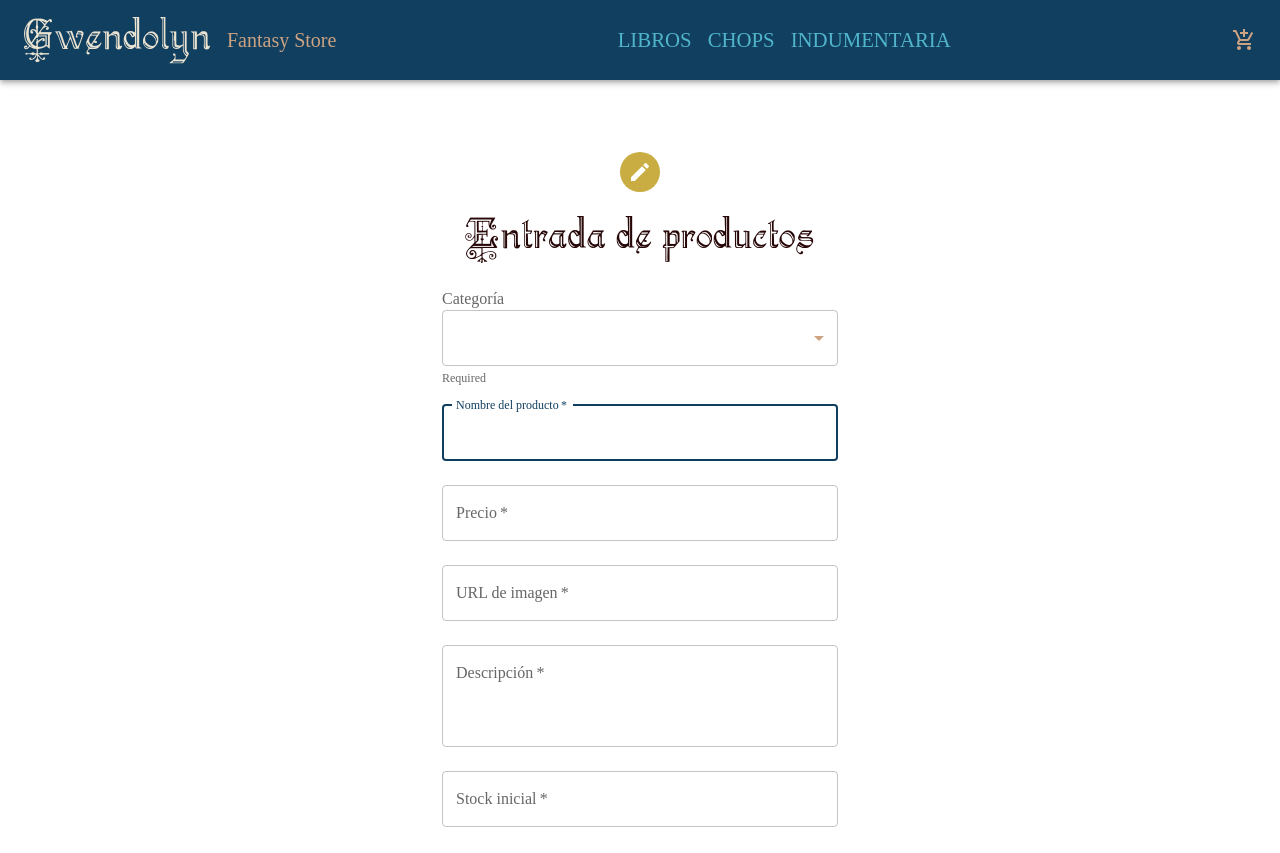
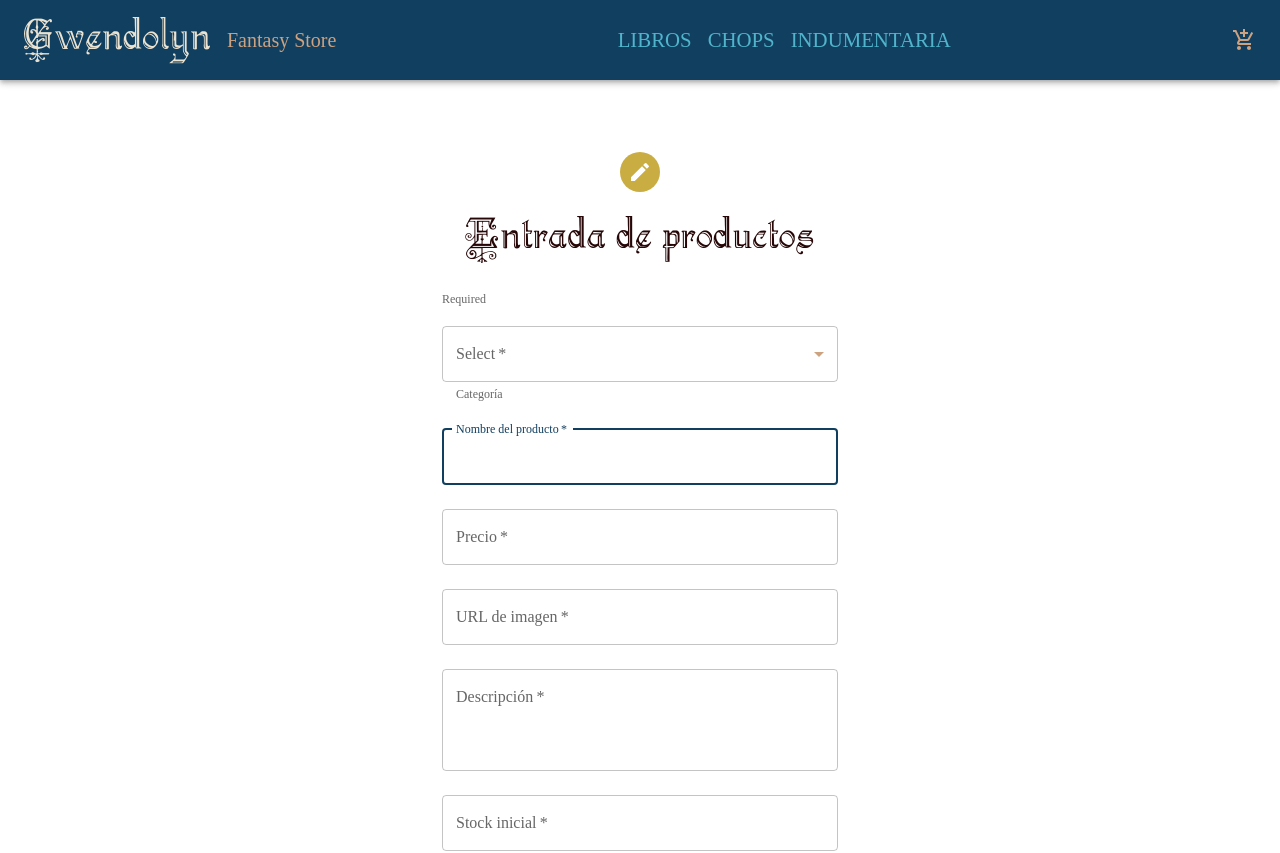
Before and after one commit to melisen/gwen-front, a React (Create React App) app: page /admin in a window 1280 px wide. Shown: the top 853 px of the page. Built offline with nearby package versions, Linux system fonts and the light colour scheme; a web font is replaced by a local one.

Commit message:
no puede fetchear localhost:8080

```diff
--- a/src/Components/FormProducts/EntryForm.jsx
+++ b/src/Components/FormProducts/EntryForm.jsx
@@ -4,8 +4,6 @@ import Avatar from '@mui/material/Avatar';
 import Button from '@mui/material/Button';
 import CssBaseline from '@mui/material/CssBaseline';
 import TextField from '@mui/material/TextField';
-import FormControlLabel from '@mui/material/FormControlLabel';
-import Checkbox from '@mui/material/Checkbox';
 import Link from '@mui/material/Link';
 import Box from '@mui/material/Box';
 import CreateIcon from '@mui/icons-material/Create';
@@ -22,6 +20,7 @@ import TableHead from '@mui/material/TableHead';
 import TableContainer from '@mui/material/TableContainer';
 import TableRow from '@mui/material/TableRow';
 import Paper from '@mui/material/Paper';
+import FormControlLabel from '@mui/material/FormControlLabel';
 import "./EntryForm.css"
 
 
@@ -44,22 +43,35 @@ export default function EntryForm() {
     const [productsFormData, setProductsFormData] = useState({})
     const [error, setError] = useState(false);
     const [productosLista, setProductosLista] = useState([]);
-    const [category, setCategory] = React.useState('');
-    const handleChange = (event) => {
-        setCategory(event.target.value);
-    };
 
+    const categories = [
+      {
+        value:'libros',
+        label: 'Libros'
+      },
+      {
+        value:'chops',
+        label: 'Chops'
+      },
+      {
+        value:'indumentaria',
+        label: 'Indumentaria'
+      }
+    ]
 
 
 
   const handleSubmit = (event) => {
     event.preventDefault();
     const data = new FormData(event.currentTarget);
-    setProductsFormData(data)
-    console.log({
-      email: data.get('email'),
-      password: data.get('password'),
-    });
+    setProductsFormData(data) //este set podría venir de context para guardar la info ahí
+    fetch("localhost:8080/api/gwen", {
+      method: 'POST',
+      body: JSON.stringify(data),
+      headers: {
+        'Content-Type': 'application/json'
+      },
+    })
   };
 
   useEffect( ()=>{
@@ -100,21 +112,27 @@ export default function EntryForm() {
           <Typography component="h1" variant="h1" my={2} sx={{color:'secondary.dark'}}>
             Entrada de productos
           </Typography>
-          <Box component="form" onSubmit={handleSubmit} noValidate sx={{ mt: 1 }}>
-          <InputLabel id="category-label">Categoría</InputLabel>
-        <Select
-        fullWidth
-          labelId="category-labelid"
+          <Box component="form"  onSubmit={handleSubmit} noValidate sx={{ mt: 1 }}>
+
+        <FormHelperText>Required</FormHelperText>
+        <TextField
+          margin="normal"
+          required
+          fullWidth
           id="category"
-          value={category}
-          label="Categoría *"
-          onChange={handleChange}
+          name="category"
+          select
+          label="Select"
+          defaultValue=""
+          helperText="Categoría"
         >
-          <MenuItem value={"libros"}>Libros</MenuItem>
-          <MenuItem value={"chops"}>Chops</MenuItem>
-          <MenuItem value={"indumentaria"}>Indumentaria</MenuItem>
-        </Select>
-        <FormHelperText>Required</FormHelperText>
+          {categories.map((option) => (
+            <MenuItem key={option.value} value={option.value}>
+              {option.label}
+            </MenuItem>
+          ))}
+        </TextField>
+
             <TextField
               margin="normal"
               required
@@ -159,6 +177,7 @@ export default function EntryForm() {
               name="stock"
               label="Stock inicial"
               id="stock"
+              type='number'
             />
 
             <Button
```
